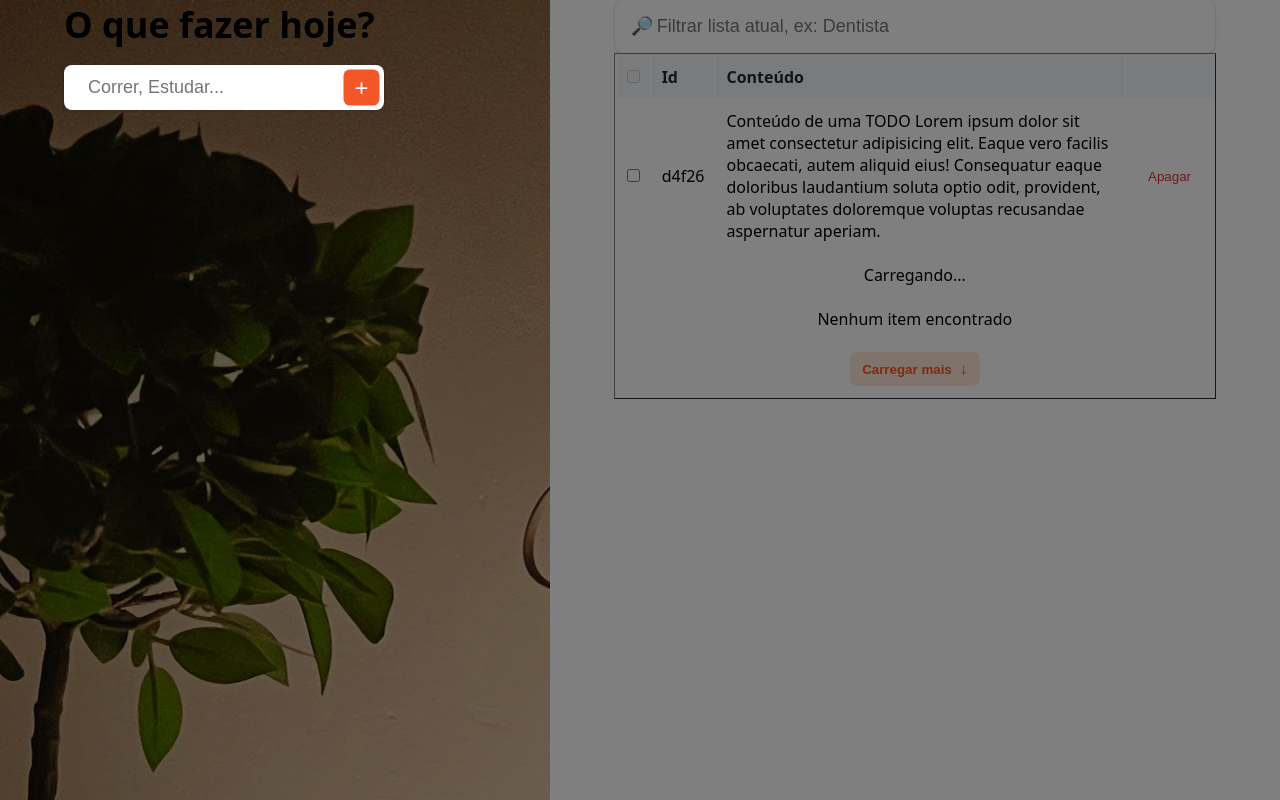
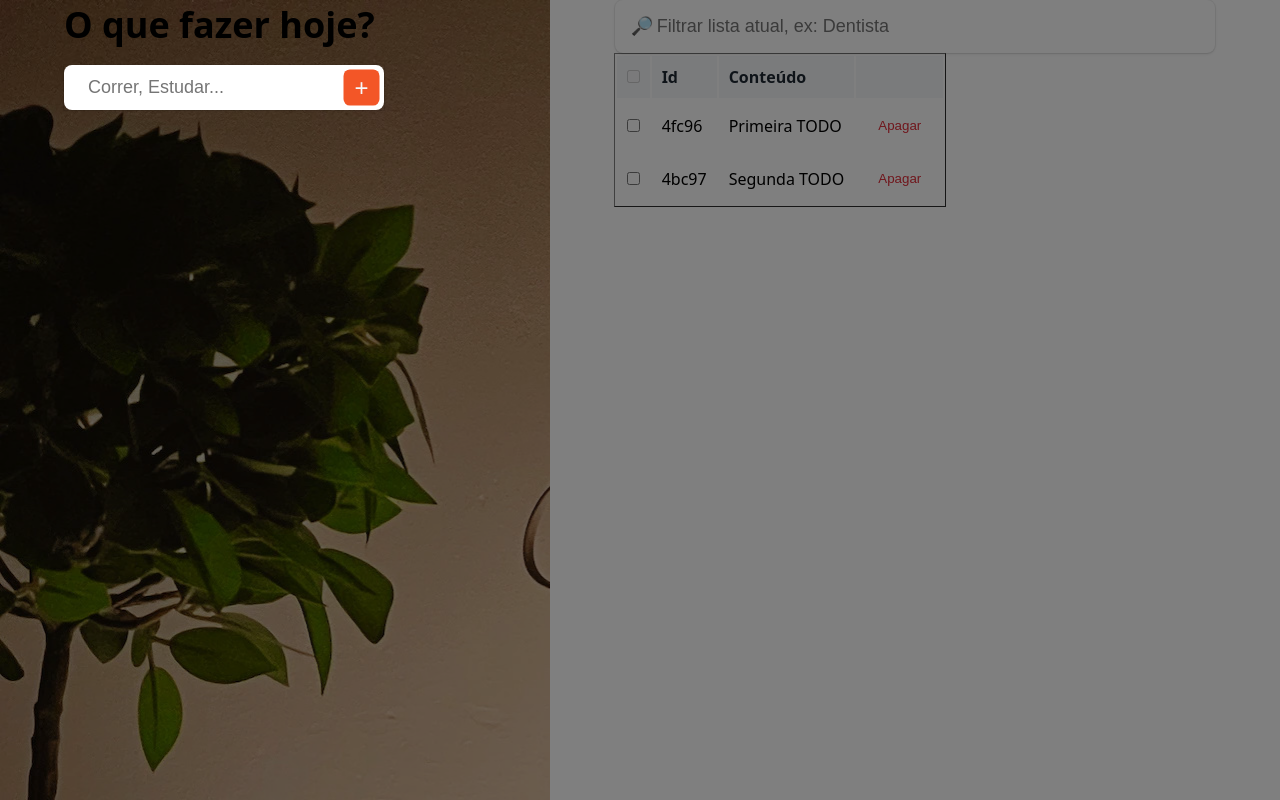
Before and after one commit to tiagoods/crud-com-qualidade, a Next.js app: page / in a window 1280 px wide. Built offline with nearby package versions, Linux system fonts and the light colour scheme.

Commit message:
Aula 4.1 Parte 2

```diff
--- a/core/crud.ts
+++ b/core/crud.ts
@@ -113,7 +113,8 @@ const secondTodo = create("Segunda TODO");
 //   content: "Segunda TODO com novo content",
 // });
 updateContentById(secondTodo.id, "Atualizada!");
-deleteById(secondTodo.id);
+create("Terceira TODO");
+// deleteById(secondTodo.id);
 // const todos = read();
 // console.log(todos);
 // console.log(todos.length);
--- a/pages/index.tsx
+++ b/pages/index.tsx
@@ -3,6 +3,21 @@ import { GlobalStyles } from "@ui/theme/GlobalStyles";
 
 // const bg = "https://mariosouto.com/cursos/crudcomqualidade/bg";
 const bg = "/bg.jpg";
+
+const todos = [
+  {
+    id: "4fc9602d-927e-4b2e-b4c7-9f4314670c28",
+    date: "2023-10-13T11:37:56.230Z",
+    content: "Primeira TODO",
+    done: true,
+  },
+  {
+    id: "4bc9702d-927e-4b2e-b4c7-9f4314670c28",
+    date: "2023-10-13T12:37:56.230Z",
+    content: "Segunda TODO",
+    done: false,
+  },
+];
 
 function HomePage() {
   return (
@@ -42,36 +57,34 @@ function HomePage() {
           </thead>
 
           <tbody>
-            <tr>
+            {todos.map((todo) => {
+              return (
+                <tr key={todo.id}>
                   <td>
                     <input type="checkbox" />
                   </td>
-              <td>d4f26</td>
-              <td>
-                Conteúdo de uma TODO Lorem ipsum dolor sit amet consectetur
-                adipisicing elit. Eaque vero facilis obcaecati, autem aliquid
-                eius! Consequatur eaque doloribus laudantium soluta optio odit,
-                provident, ab voluptates doloremque voluptas recusandae
-                aspernatur aperiam.
-              </td>
+                  <td>{todo.id.substring(0, 5)}</td>
+                  <td>{todo.content}</td>
                   <td align="right">
                     <button data-type="delete">Apagar</button>
                   </td>
                 </tr>
+              );
+            })}
 
-            <tr>
+            {/* <tr>
               <td colSpan={4} align="center" style={{ textAlign: "center" }}>
                 Carregando...
               </td>
-            </tr>
+            </tr> */}
 
-            <tr>
+            {/* <tr>
               <td colSpan={4} align="center">
                 Nenhum item encontrado
               </td>
-            </tr>
+            </tr> */}
 
-            <tr>
+            {/* <tr>
               <td colSpan={4} align="center" style={{ textAlign: "center" }}>
                 <button data-type="load-more">
                   Carregar mais{" "}
@@ -86,7 +99,7 @@ function HomePage() {
                   </span>
                 </button>
               </td>
-            </tr>
+            </tr> */}
           </tbody>
         </table>
       </section>
```
Also changed, not shown: 1 other file (tests, documents, lock files or other folders). Lines whose indentation alone changed are shown as unchanged.
